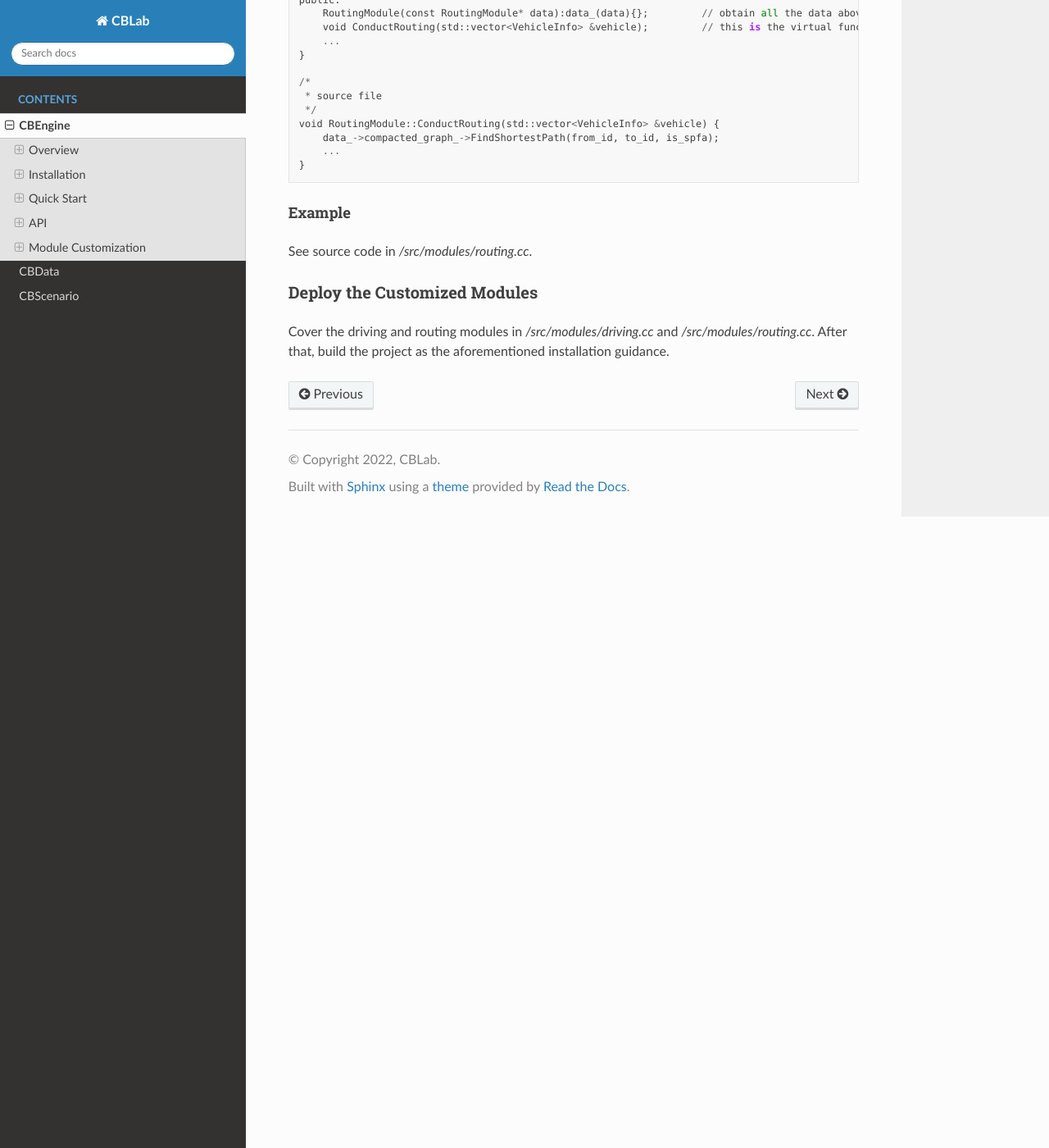
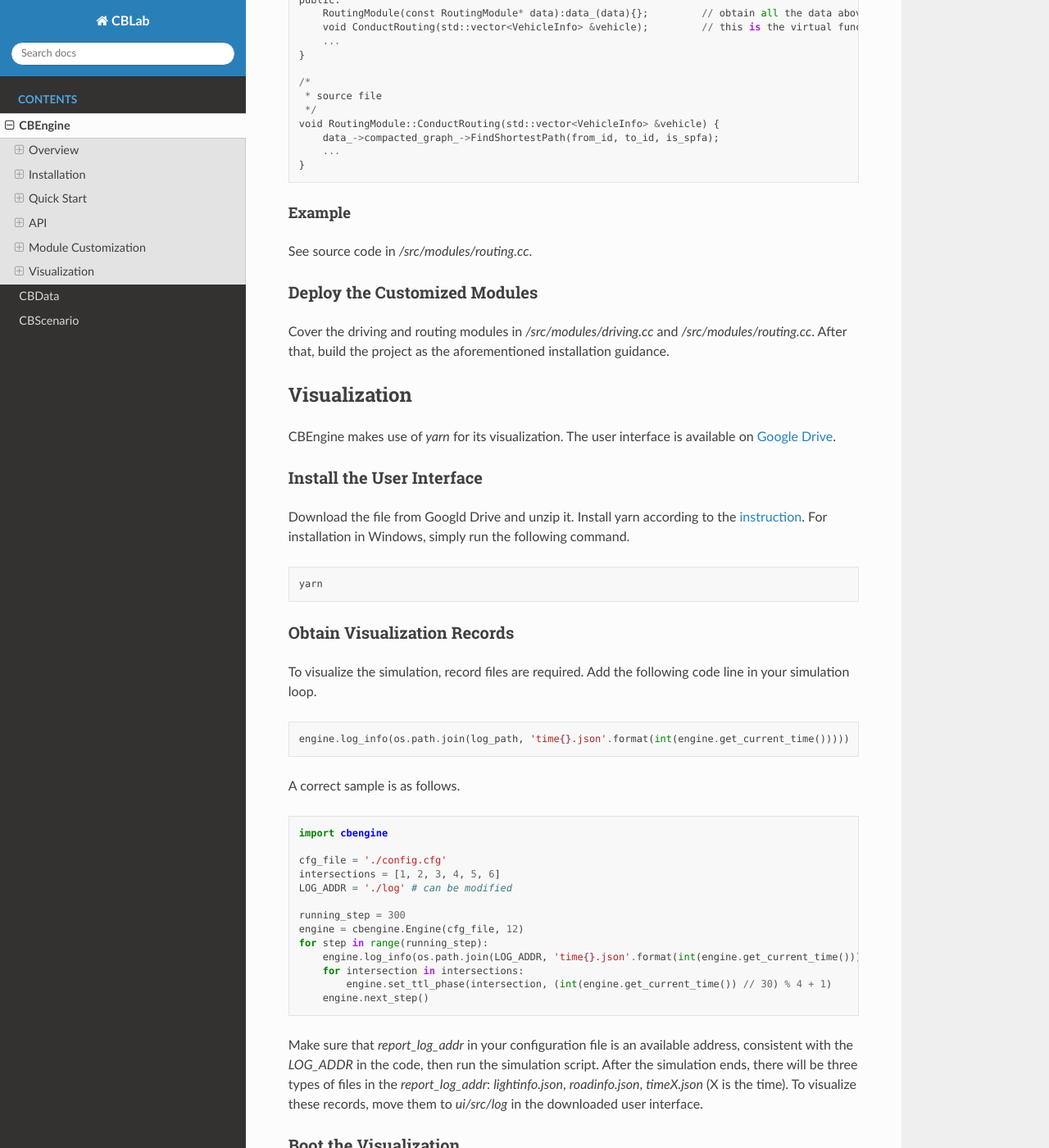
Before and after one commit to CaradryanLiang/CBLab-Documentation, a Sphinx documentation site: the page built from source/content/cbengine/cbengine.rst, in a window 1280 px wide and 1400 px high, scrolled down 12083 px. Shown: the whole window at 82% size. Built offline with Sphinx 7.4.7 and the Read the Docs theme 2.0.0, drawn with Linux system fonts in a browser that asks for light colours; some of the changed text lies outside the part shown.

Commit message:
add visualization guidelines

```diff
--- a/source/content/cbengine/cbengine.rst
+++ b/source/content/cbengine/cbengine.rst
@@ -671,3 +671,67 @@ Deploy the Customized Modules
 
 Cover the driving and routing modules in `/src/modules/driving.cc` and `/src/modules/routing.cc`.
 After that, build the project as the aforementioned installation guidance.
+
+
+Visualization
+*****************
+
+CBEngine makes use of `yarn` for its visualization. The user interface is available on `Google Drive <https://drive.google.com/file/d/1ez3FDA0HL2XjGqiWgB5JSjbP8F29dXI1/view?usp=sharing>`_.
+
+Install the User Interface
+==============================
+
+Download the file from Googld Drive and unzip it. Install yarn according to the `instruction <https://www.hostinger.com/tutorials/how-to-install-yarn>`_.
+For installation in Windows, simply run the following command.
+
+.. code-block:: c
+
+    yarn
+
+
+Obtain Visualization Records
+==============================
+
+To visualize the simulation, record files are required. Add the following code line in your simulation loop.
+
+.. code-block:: python
+
+    engine.log_info(os.path.join(log_path, 'time{}.json'.format(int(engine.get_current_time()))))
+
+
+A correct sample is as follows.
+
+.. code-block:: python
+
+    import cbengine
+
+    cfg_file = './config.cfg'
+    intersections = [1, 2, 3, 4, 5, 6]
+    LOG_ADDR = './log' # can be modified
+
+    running_step = 300
+    engine = cbengine.Engine(cfg_file, 12)
+    for step in range(running_step):
+        engine.log_info(os.path.join(LOG_ADDR, 'time{}.json'.format(int(engine.get_current_time()))))
+        for intersection in intersections:
+            engine.set_ttl_phase(intersection, (int(engine.get_current_time()) // 30) % 4 + 1)
+        engine.next_step()
+
+
+Make sure that `report_log_addr` in your configuration file is an available address, consistent with the `LOG_ADDR` in the code, then run the simulation script.
+After the simulation ends, there will be three types of files in the `report_log_addr`: `lightinfo.json`, `roadinfo.json`, `timeX.json` (X is the time). To visualize
+these records, move them to `ui/src/log` in the downloaded user interface.
+
+
+Boot the Visualization
+==============================
+
+Before booting the user interface, modify `this.maxtime` in `ui/src/index.js` (line 14) to the maximum time of your records.
+After that, run the following command in `ui/` to boot the user interface for visualation:
+
+.. code-block:: c
+
+    yarn start
+
+
+`yarn` will then wake up a window to visualize the simulation.
```
